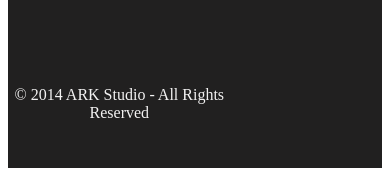
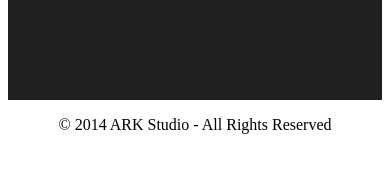
Before and after one commit to Shehzad15/project-3, a plain HTML site: page index.html in a window 390 px wide. Shown: the part 3018-3194 px from the top of the page. After the commit the page ends 3168 px from the top, so only its background shows below. Drawn offline with Linux system fonts and the light colour scheme.

Commit message:
complete

```diff
--- a/index.html
+++ b/index.html
@@ -168,10 +168,11 @@
                 laborum. </p>
         </div>
     </div>
-        <div class="copy-rights">
-            <p>&copy; 2014 ARK Studio - All Rights Reserved</p>
-        </div>
-    </section>
+</section>
+
+<section class="copy-rights">
+    <p>&copy; 2014 ARK Studio - All Rights Reserved</p>
+</section>
 
     <script src="https://kit.fontawesome.com/899b989fe2.js" crossorigin="anonymous"></script>
 
--- a/style.css
+++ b/style.css
@@ -251,8 +251,10 @@
 
 .copy-rights{
     text-align: center;
+
 }
 
-@media only screen and (min-width: 1200px) {}
+@media only screen and (max-width: 600px) {
+    body{}
 
-@media only screen and (min-width: 768px) {}
+}
```
